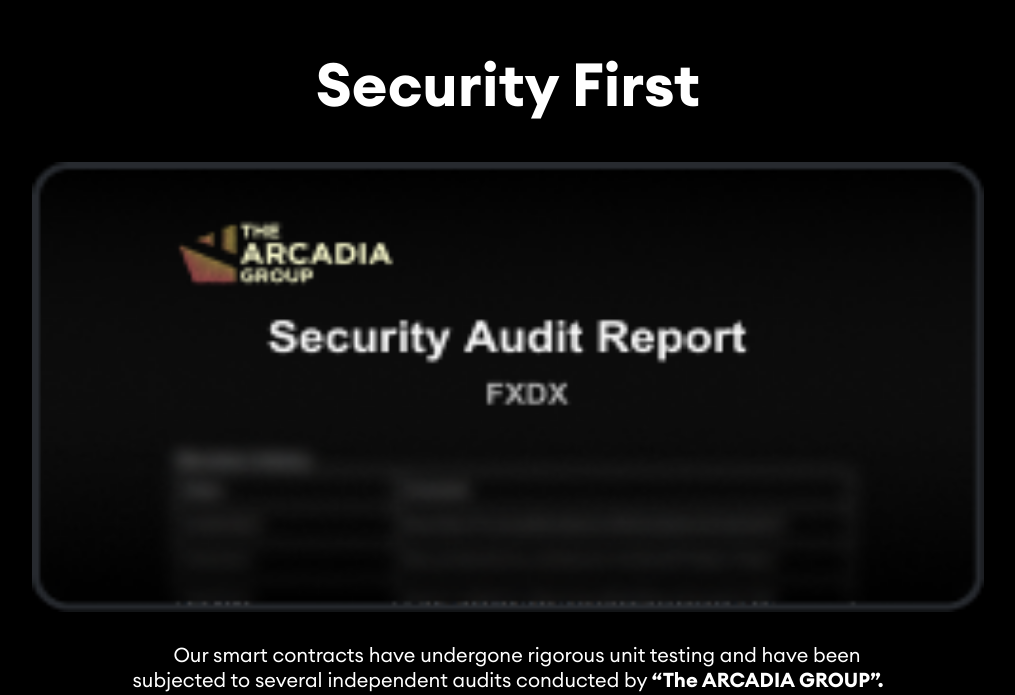
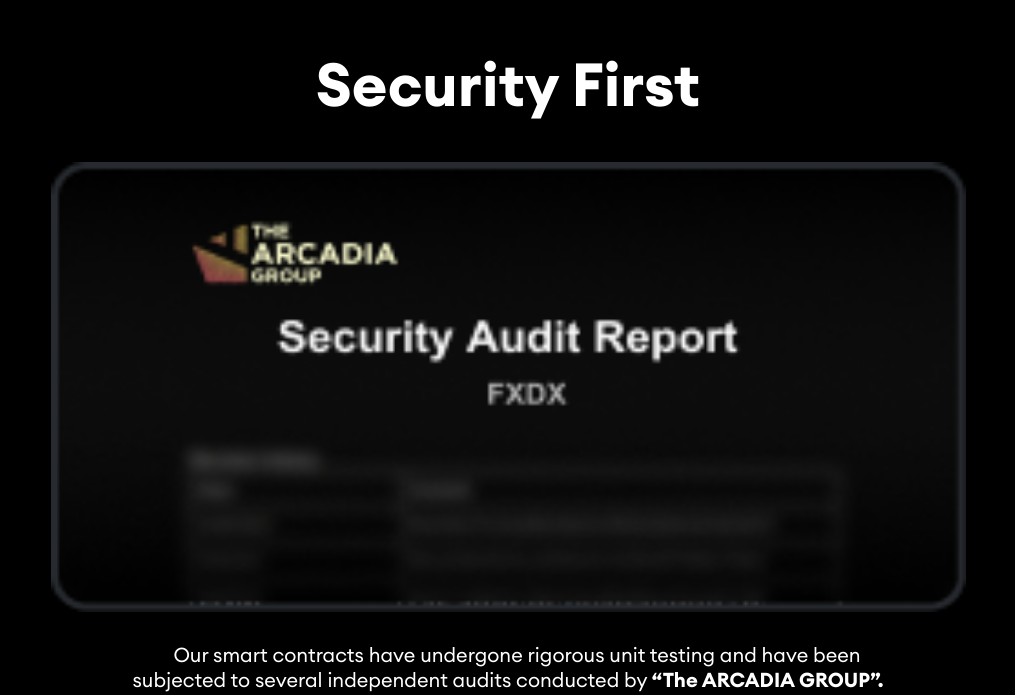
Before and after one commit to pramaths/fxdx-landing-page, a React app: page / in a window 1280 px wide. Shown: the part 2031-2726 px from the top of the page, without its empty margins (132-1147 px from the left). Built offline with nearby package versions, Linux system fonts and the light colour scheme; no server answers.

Commit message:
Update Audit.css

```diff
--- a/src/components/Audit/Audit.css
+++ b/src/components/Audit/Audit.css
@@ -48,7 +48,7 @@
 img.audit-image {
   width: 100%;
   margin:  auto;
-  height: auto;
+  height: 128px;
 }
 
 @media (min-width: 768px) {
@@ -77,7 +77,7 @@
 }
 
   img.audit-image {
-    width: 78%;
+    width: 75%;
     height: 450px;
   }
 }
```
